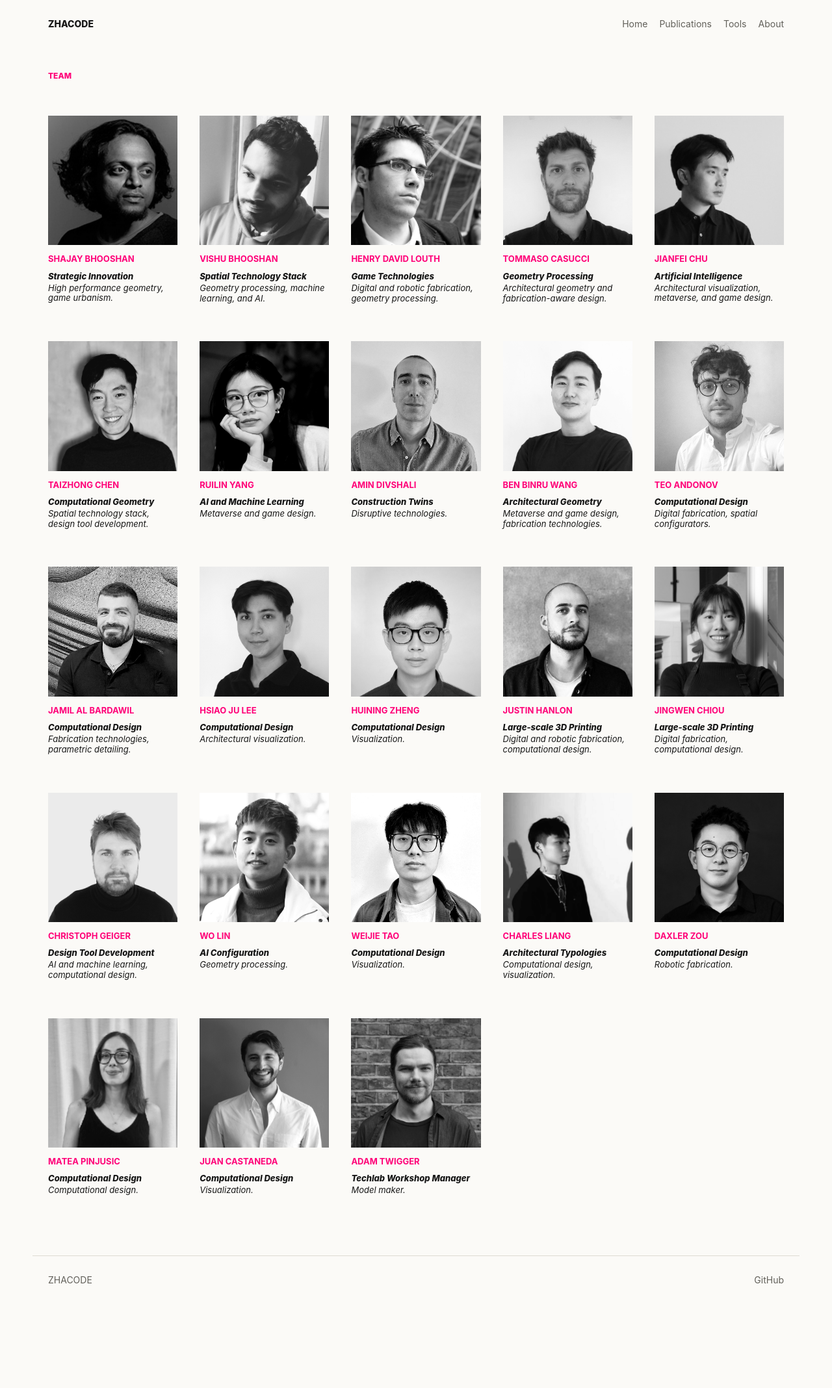
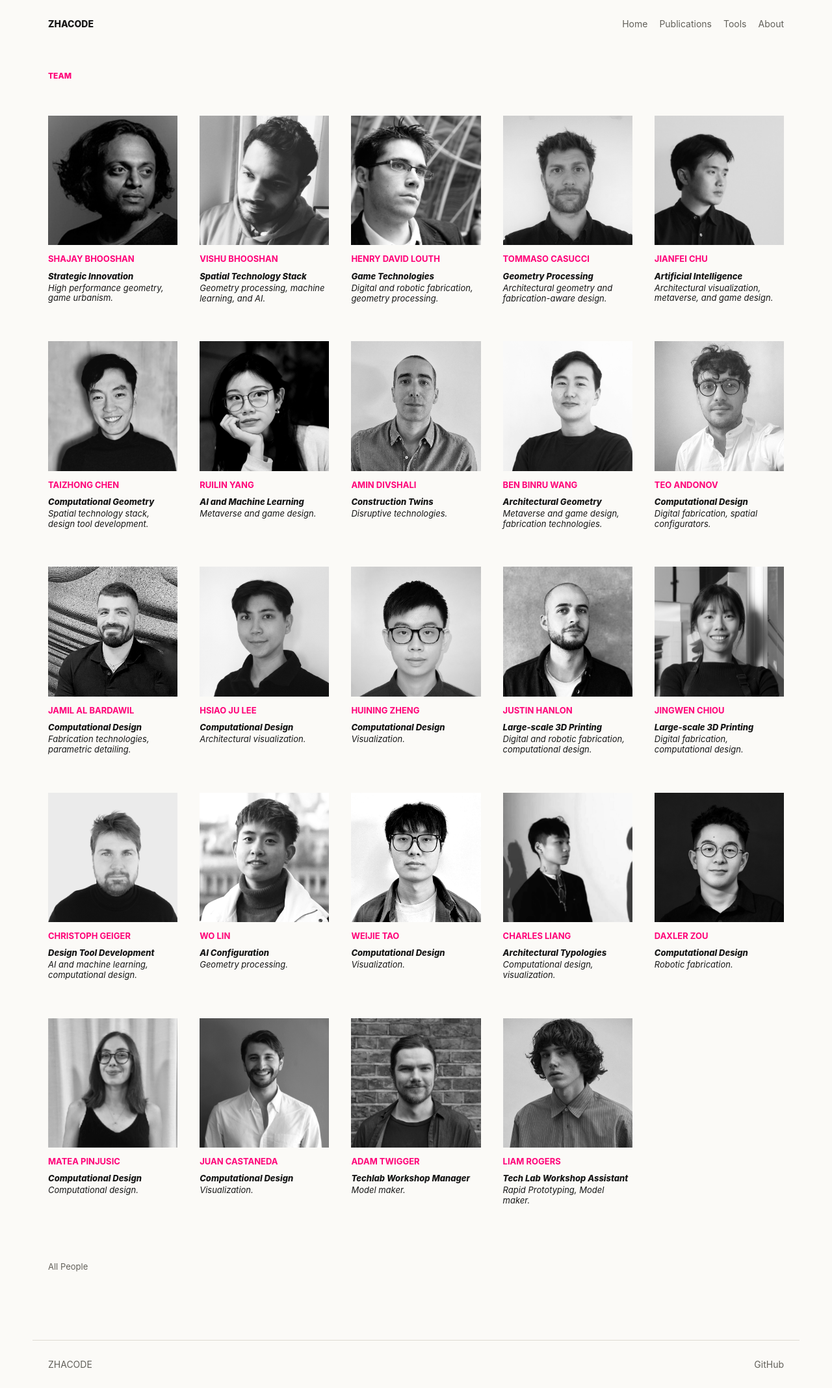
Before and after one commit to GitZHCODE/gitzhcode.github.io, a Jekyll site: the page built from about.html, in a window 1280 px wide. Shown: the whole page at 65% size. Built offline with Jekyll 4.4.1, drawn with Linux system fonts in a browser that asks for light colours; before the commit the page ends 2007 px from its top, so only the background shows below that; some of the changed lines change nothing that is shown.

Commit message:
updated about page layout, included alumni and interns

```diff
--- a/_data/team.yml
+++ b/_data/team.yml
@@ -1,92 +1,266 @@
-- name: Shajay Bhooshan
-  title: Strategic Innovation
-  description: High performance geometry, game urbanism.
-  image: /assets/images/team/Profile_Shajay.png
-- name: Vishu Bhooshan
-  title: Spatial Technology Stack
-  description: Geometry processing, machine learning, and AI.
-  image: /assets/images/team/Profile_Vishu.png
-- name: Henry David Louth
-  title: Game Technologies
-  description: Digital and robotic fabrication, geometry processing.
-  image: /assets/images/team/Profile_Henry.jpg
-- name: Tommaso Casucci
-  title: Geometry Processing
-  description: Architectural geometry and fabrication-aware design.
-  image: /assets/images/team/Profile_Tommaso.jpg
-- name: Jianfei Chu
-  title: Artificial Intelligence
-  description: Architectural visualization, metaverse, and game design.
-  image: /assets/images/team/Profile_Jianfei.jpg
-- name: Taizhong Chen
-  title: Computational Geometry
-  description: Spatial technology stack, design tool development.
-  image: /assets/images/team/Profile_Taizhong.jpg
-- name: Ruilin Yang
-  title: AI and Machine Learning
-  description: Metaverse and game design.
-  image: /assets/images/team/Profile_Ruilin.png
-- name: Amin Divshali
-  title: Construction Twins
-  description: Disruptive technologies.
-  image: /assets/images/team/Profile_Amin.jpg
-- name: Ben Binru Wang
-  title: Architectural Geometry
-  description: Metaverse and game design, fabrication technologies.
-  image: /assets/images/team/Profile_Binru.jpg
-- name: Teo Andonov
-  title: Computational Design
-  description: Digital fabrication, spatial configurators.
-  image: /assets/images/team/Profile_Teo.jpg
-- name: Jamil Al Bardawil
-  title: Computational Design
-  description: Fabrication technologies, parametric detailing.
-  image: /assets/images/team/Profile_Jamil.png
-- name: Hsiao Ju Lee
-  title: Computational Design
-  description: Architectural visualization.
-  image: /assets/images/team/Profile_Hsiao.png
-- name: Huining Zheng
-  title: Computational Design
-  description: Visualization.
-  image: /assets/images/team/Profile_Huining.png
-- name: Justin Hanlon
-  title: Large-scale 3D Printing
-  description: Digital and robotic fabrication, computational design.
-  image: /assets/images/team/Profile_Justin.jpg
-- name: Jingwen Chiou
-  title: Large-scale 3D Printing
-  description: Digital fabrication, computational design.
-  image: /assets/images/team/Profile_Jingwen.png
-- name: Christoph Geiger
-  title: Design Tool Development
-  description: AI and machine learning, computational design.
-  image: /assets/images/team/Profile_Christoph.png
-- name: Wo Lin
-  title: AI Configuration
-  description: Geometry processing.
-  image: /assets/images/team/Profile_Lin.png
-- name: Weijie Tao
-  title: Computational Design
-  description: Visualization.
-  image: /assets/images/team/Profile_Weijie.jpg
-- name: Charles Liang
-  title: Architectural Typologies
-  description: Computational design, visualization.
-  image: /assets/images/team/Profile_Charles.png
-- name: Daxler Zou
-  title: Computational Design
-  description: Robotic fabrication.
-  image: /assets/images/team/Profile_Daxler.jpg
-- name: Matea Pinjusic
-  title: Computational Design
-  description: Computational design.
-  image: /assets/images/team/Profile_Matea.png
-- name: Juan Castaneda
-  title: Computational Design
-  description: Visualization.
-  image: /assets/images/team/Profile_Juan.png
-- name: Adam Twigger
-  title: Techlab Workshop Manager
-  description: Model maker.
-  image: /assets/images/team/Profile_Adam.jpg
+current:
+  - name: Shajay Bhooshan
+    start_year: 2007
+    title: Strategic Innovation
+    description: High performance geometry, game urbanism.
+    image: /assets/images/team/Profile_Shajay.png
+  - name: Vishu Bhooshan
+    start_year: 2013
+    title: Spatial Technology Stack
+    description: Geometry processing, machine learning, and AI.
+    image: /assets/images/team/Profile_Vishu.png
+  - name: Henry David Louth
+    start_year: 2014
+    title: Game Technologies
+    description: Digital and robotic fabrication, geometry processing.
+    image: /assets/images/team/Profile_Henry.jpg
+  - name: Tommaso Casucci
+    start_year: 2015
+    title: Geometry Processing
+    description: Architectural geometry and fabrication-aware design.
+    image: /assets/images/team/Profile_Tommaso.jpg
+  - name: Jianfei Chu
+    start_year: 2019
+    title: Artificial Intelligence
+    description: Architectural visualization, metaverse, and game design.
+    image: /assets/images/team/Profile_Jianfei.jpg
+  - name: Taizhong Chen
+    start_year: 2021
+    title: Computational Geometry
+    description: Spatial technology stack, design tool development.
+    image: /assets/images/team/Profile_Taizhong.jpg
+  - name: Ruilin Yang
+    start_year: 2024
+    title: AI and Machine Learning
+    description: Metaverse and game design.
+    image: /assets/images/team/Profile_Ruilin.png
+  - name: Amin Divshali
+    start_year: 2025
+    title: Construction Twins
+    description: Disruptive technologies.
+    image: /assets/images/team/Profile_Amin.jpg
+  - name: Ben Binru Wang
+    start_year: 2022
+    title: Architectural Geometry
+    description: Metaverse and game design, fabrication technologies.
+    image: /assets/images/team/Profile_Binru.jpg
+  - name: Teo Andonov
+    start_year: 2023
+    title: Computational Design
+    description: Digital fabrication, spatial configurators.
+    image: /assets/images/team/Profile_Teo.jpg
+  - name: Jamil Al Bardawil
+    start_year: 2022
+    title: Computational Design
+    description: Fabrication technologies, parametric detailing.
+    image: /assets/images/team/Profile_Jamil.png
+  - name: Hsiao Ju Lee
+    start_year: 2025
+    title: Computational Design
+    description: Architectural visualization.
+    image: /assets/images/team/Profile_Hsiao.png
+  - name: Huining Zheng
+    start_year: 2023
+    title: Computational Design
+    description: Visualization.
+    image: /assets/images/team/Profile_Huining.png
+  - name: Justin Hanlon
+    start_year: 2024
+    title: Large-scale 3D Printing
+    description: Digital and robotic fabrication, computational design.
+    image: /assets/images/team/Profile_Justin.jpg
+  - name: Jingwen Chiou
+    start_year: 2024
+    title: Large-scale 3D Printing
+    description: Digital fabrication, computational design.
+    image: /assets/images/team/Profile_Jingwen.png
+  - name: Christoph Geiger
+    start_year:
+    title: Design Tool Development
+    description: AI and machine learning, computational design.
+    image: /assets/images/team/Profile_Christoph.png
+  - name: Wo Lin
+    start_year: 2024
+    title: AI Configuration
+    description: Geometry processing.
+    image: /assets/images/team/Profile_Lin.png
+  - name: Weijie Tao
+    start_year: 2025
+    title: Computational Design
+    description: Visualization.
+    image: /assets/images/team/Profile_Weijie.jpg
+  - name: Charles Liang
+    start_year: 2025
+    title: Architectural Typologies
+    description: Computational design, visualization.
+    image: /assets/images/team/Profile_Charles.png
+  - name: Daxler Zou
+    start_year: 2025
+    title: Computational Design
+    description: Robotic fabrication.
+    image: /assets/images/team/Profile_Daxler.jpg
+  - name: Matea Pinjusic
+    start_year: 2026
+    title: Computational Design
+    description: Computational design.
+    image: /assets/images/team/Profile_Matea.png
+  - name: Juan Castaneda
+    start_year: 2025
+    title: Computational Design
+    description: Visualization.
+    image: /assets/images/team/Profile_Juan.png
+  - name: Adam Twigger
+    start_year:
+    title: Techlab Workshop Manager
+    description: Model maker.
+    image: /assets/images/team/Profile_Adam.jpg
+  - name: Liam Rogers
+    start_year:
+    title: Tech Lab Workshop Assistant
+    description: Rapid Prototyping, Model maker.
+    image: /assets/images/team/Profile_Liam.jpg
+
+alumni:
+  - name: Matt Walker
+    start_year: 2022
+    end_year: 2026
+  - name: Jayanaveenaa Periyasamy
+    start_year: 2024
+    end_year: 2026
+  - name: Jennifer Durand
+    start_year: 2022
+    end_year: 2025
+  - name: Yutong Xia
+    start_year: 2022
+    end_year: 2025
+  - name: Vlad Levyant
+    start_year: 2023
+    end_year: 2025
+  - name: Keerti Manney
+    start_year: 2023
+    end_year: 2025
+  - name: Lars Elseth
+    start_year: 2023
+    end_year: 2025
+  - name: Wanqi Shi
+    start_year: 2024
+    end_year: 2025
+  - name: Tommaso Pardini
+    start_year: 2025
+    end_year: 2025
+  - name: Heba Eiz
+    start_year: 2021
+    end_year: 2024
+  - name: Taeyoon Kim
+    start_year: 2021
+    end_year: 2024
+  - name: Ling Mao
+    start_year: 2022
+    end_year: 2024
+  - name: Effie Douroudi
+    start_year: 2022
+    end_year: 2024
+  - name: Oliver Moldow
+    start_year: 2023
+    end_year: 2024
+  - name: Sergio Mutis
+    start_year: 2023
+    end_year: 2024
+  - name: Cesar Fragachan
+    start_year: 2019
+    end_year: 2023
+  - name: Tim Fu
+    start_year: 2021
+    end_year: 2023
+  - name: Aditya Bhosle
+    start_year: 2021
+    end_year: 2023
+  - name: Edward Meyers
+    start_year: 2021
+    end_year: 2023
+  - name: Cheolyoung Park
+    start_year: 2022
+    end_year: 2023
+  - name: Philip Singer
+    start_year: 2020
+    end_year: 2022
+  - name: Sobitha Ravichandran
+    start_year: 2021
+    end_year: 2022
+  - name: Federico Borello
+    start_year: 2017
+    end_year: 2021
+  - name: Stratis Georgios
+    start_year: 2017
+    end_year: 2021
+  - name: Leo Bieling
+    start_year: 2018
+    end_year: 2021
+  - name: Jackson Hexin Bi
+    start_year: 2020
+    end_year: 2021
+  - name: Ryan Hughes
+    start_year: 2020
+    end_year: 2021
+  - name: Marko Margeta
+    start_year: 2016
+    end_year: 2020
+  - name: Mathias Fuchs
+    start_year: 2017
+    end_year: 2020
+  - name: Wei-Yu Hsiao
+    start_year: 2018
+    end_year: 2020
+  - name: Nicolas Raswitscher
+    start_year: 2020
+    end_year: 2020
+  - name: Rasha Al-Shami
+    start_year: 2018
+    end_year: 2019
+  - name: Taole Chen
+    start_year: 2018
+    end_year: 2019
+  - name: David Reeves
+    start_year: 2014
+    end_year: 2018
+  - name: Filippo Nasetti
+    start_year: 2015
+    end_year: 2018
+  - name: Ilya Pereyaslavtsev
+    start_year: 2016
+    end_year: 2018
+  - name: Ramon Weber
+    start_year: 2016
+    end_year: 2018
+  - name: Suryansh Chandra
+    start_year: 2009
+    end_year: 2015
+  - name: Mostafa El Sayed
+    start_year: 2010
+    end_year: 2015
+  - name: Danilo Arsic
+    start_year: 2007
+    end_year: 2010
+
+interns:
+  - name: Desislava Paneva
+    start_year: 2025
+    end_year: 2026
+  - name: Paula Houwald
+    start_year: 2024
+    end_year: 2025
+  - name: Daniel Tong
+    start_year: 2017
+    end_year: 2017
+  - name: Li Chen
+    start_year: 2016
+    end_year: 2016
+  - name: Ruxandra Matei
+    start_year: 2016
+    end_year: 2016
+  - name: Vladislav Bek-Bulatov
+    start_year: 2016
+    end_year: 2016
+  - name: Jan Lauinger
+    start_year: 2015
+    end_year: 2015
--- a/about.html
+++ b/about.html
@@ -8,7 +8,7 @@
   <p class="eyebrow">Team</p>
 
   <div class="team-grid" aria-label="Team members">
-    {% for member in site.data.team %}
+    {% for member in site.data.team.current %}
       <article class="team-card">
         <img src="{{ member.image | default: '/assets/images/team/avatar-placeholder.svg' | relative_url }}" alt="{{ member.name }}">
         <h3>{{ member.name }}</h3>
@@ -17,4 +17,34 @@
       </article>
     {% endfor %}
   </div>
+
+  <details class="people-drawer">
+    <summary>All People</summary>
+
+    <div class="people-sections">
+      <section class="people-list-section" aria-labelledby="alumni-heading">
+        <h3 id="alumni-heading">Alumni</h3>
+        <ul class="people-list">
+          {% for person in site.data.team.alumni %}
+            <li>
+              <span>{{ person.name }}</span>
+              <span>{{ person.start_year }}-{{ person.end_year }}</span>
+            </li>
+          {% endfor %}
+        </ul>
+      </section>
+
+      <section class="people-list-section" aria-labelledby="interns-heading">
+        <h3 id="interns-heading">Interns</h3>
+        <ul class="people-list">
+          {% for person in site.data.team.interns %}
+            <li>
+              <span>{{ person.name }}</span>
+              <span>{{ person.start_year }}-{{ person.end_year }}</span>
+            </li>
+          {% endfor %}
+        </ul>
+      </section>
+    </div>
+  </details>
 </section>
--- a/assets/css/style.css
+++ b/assets/css/style.css
@@ -273,6 +273,70 @@
   font-weight: 800;
 }
 
+.people-drawer {
+  margin-top: 72px;
+}
+
+.people-drawer summary {
+  display: inline-flex;
+  align-items: center;
+  min-height: 42px;
+  padding: 0;
+  color: var(--muted);
+  cursor: pointer;
+  font-size: 13px;
+  font-weight: 400;
+  letter-spacing: 0;
+  list-style: none;
+  text-transform: none;
+}
+
+.people-drawer summary::-webkit-details-marker {
+  display: none;
+}
+
+.people-drawer summary:hover {
+  color: var(--ink);
+}
+
+.people-sections {
+  display: grid;
+  grid-template-columns: repeat(2, minmax(0, 1fr));
+  gap: 58px;
+  margin-top: 42px;
+  padding-top: 42px;
+  border-top: 1px solid var(--line);
+}
+
+.people-list-section h2 {
+  margin-bottom: 24px;
+  font-size: clamp(26px, 3vw, 42px);
+}
+
+.people-list {
+  display: grid;
+  gap: 10px;
+  margin: 0;
+  padding: 0;
+  list-style: none;
+}
+
+.people-list li {
+  display: flex;
+  justify-content: space-between;
+  gap: 18px;
+  padding-bottom: 10px;
+  border-bottom: 1px solid var(--line);
+  color: var(--ink);
+  font-size: 14px;
+  line-height: 1.25;
+}
+
+.people-list li span:last-child {
+  flex: 0 0 auto;
+  color: var(--muted);
+}
+
 .tool-grid {
   display: grid;
   grid-template-columns: repeat(3, minmax(0, 1fr));
@@ -503,6 +567,7 @@
   .tool-grid,
   .publication-grid,
   .team-grid,
+  .people-sections,
   .article-hero {
     grid-template-columns: 1fr;
   }
```
